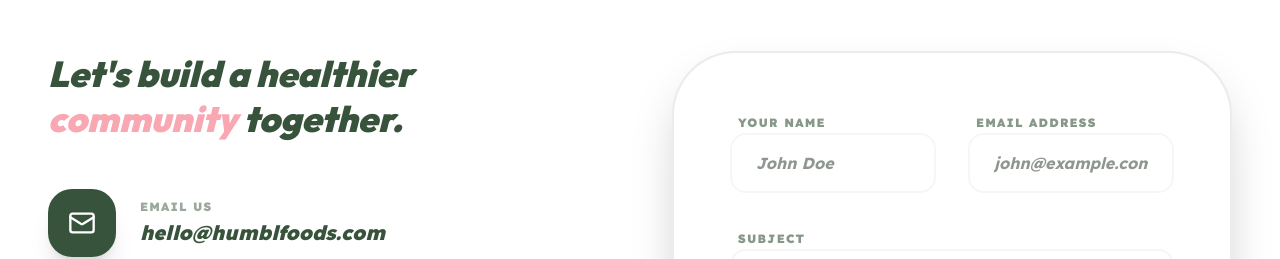
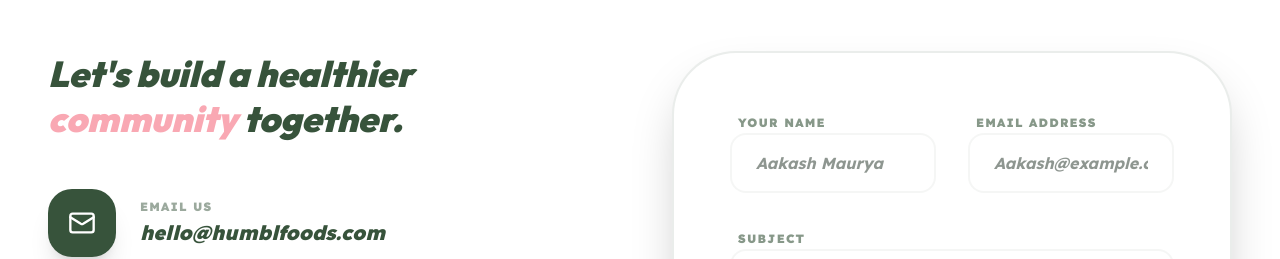
Before and after one commit to Aakash17x08/HUMBL, a React (Vite) app: page / in a window 1280 px wide. Shown: the part 5500-5759 px from the top of the page. Built offline with nearby package versions, Linux system fonts and the light colour scheme.

Commit message:
update contact

```diff
--- a/src/pages/Contact.jsx
+++ b/src/pages/Contact.jsx
@@ -76,7 +76,7 @@ const Contact = () => {
                   <label className="text-xs font-black uppercase tracking-widest text-brand-green/60 ml-2">Your Name</label>
                   <input
                     type="text"
-                    placeholder="John Doe"
+                    placeholder="Aakash Maurya"
                     className="w-full bg-white/50 border-2 border-brand-green/5 rounded-2xl py-4 px-6 font-bold italic outline-none focus:border-brand-green transition-all"
                   />
                 </div>
@@ -84,7 +84,7 @@ const Contact = () => {
                   <label className="text-xs font-black uppercase tracking-widest text-brand-green/60 ml-2">Email Address</label>
                   <input
                     type="email"
-                    placeholder="john@example.com"
+                    placeholder="Aakash@example.com"
                     className="w-full bg-white/50 border-2 border-brand-green/5 rounded-2xl py-4 px-6 font-bold italic outline-none focus:border-brand-green transition-all"
                   />
                 </div>
```
